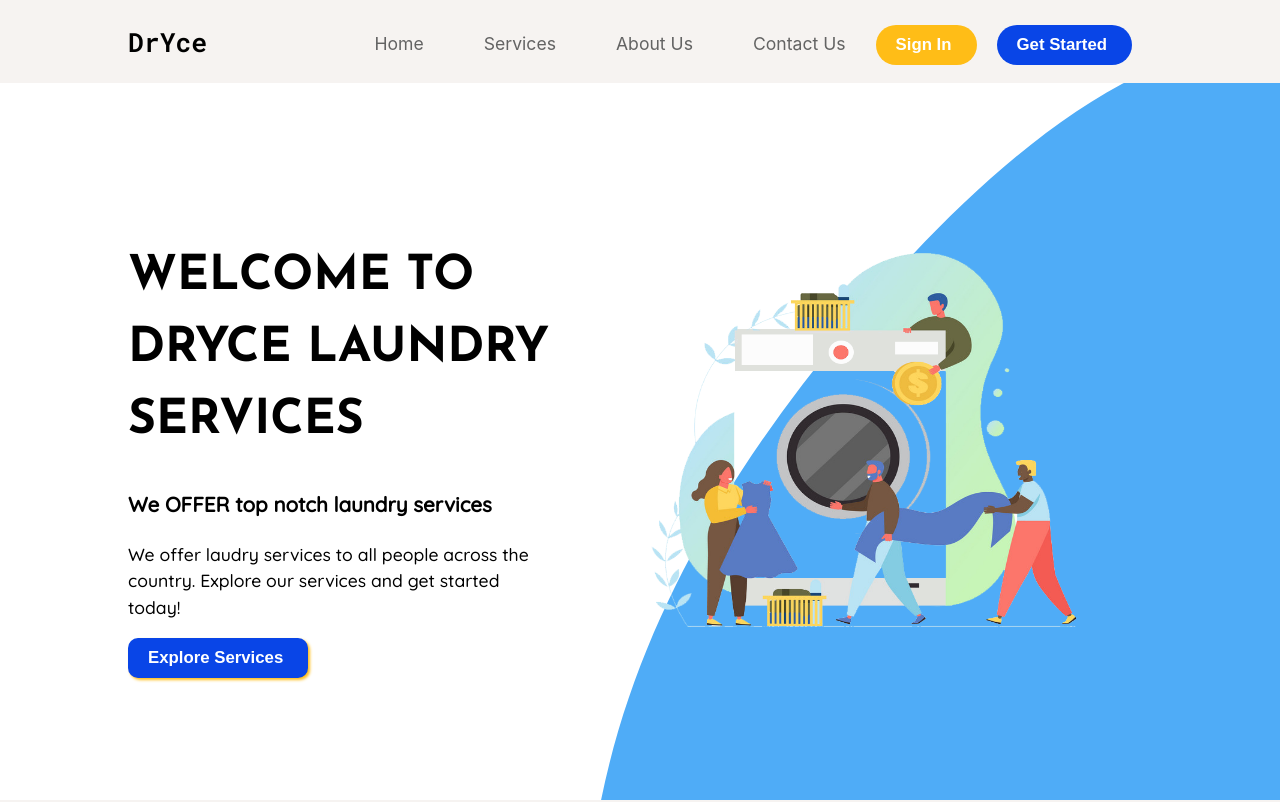
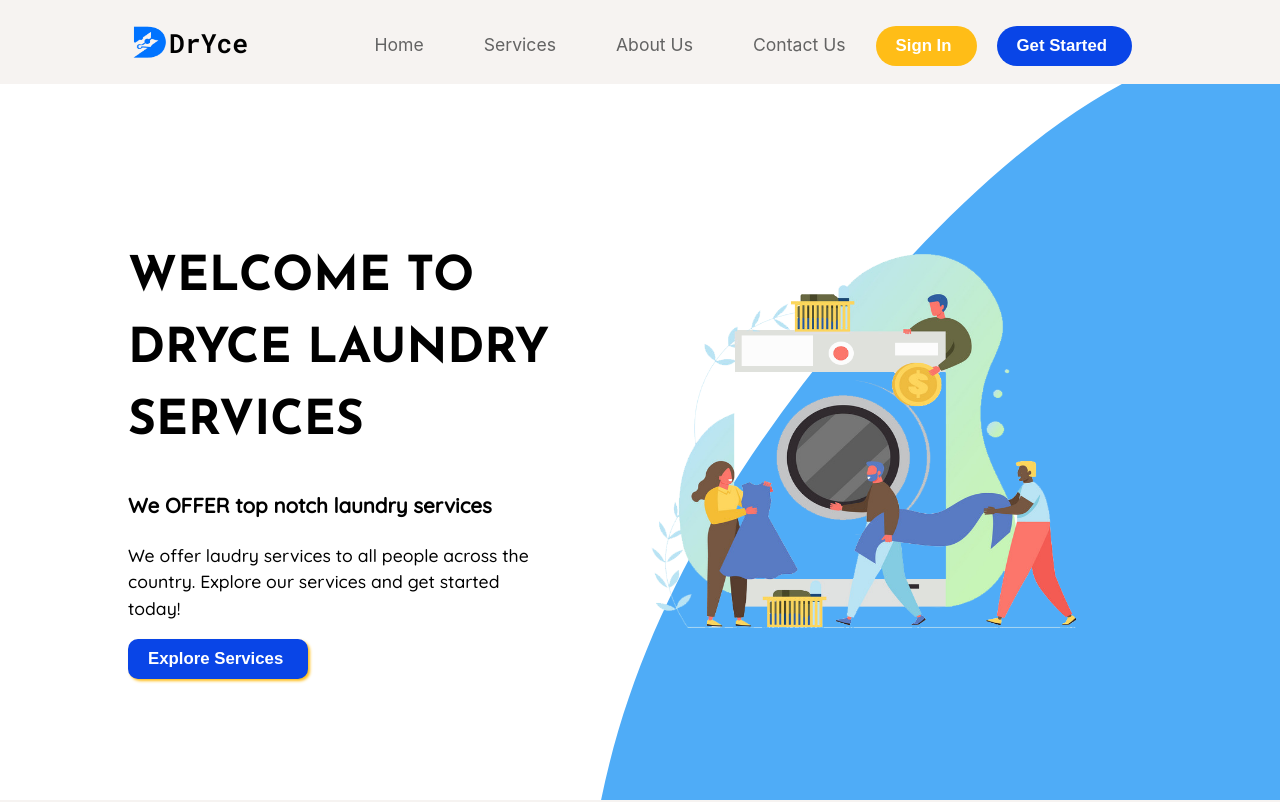
Before and after one commit to Rquaicoo/dryce-web-client, a React (Create React App) app: page / in a window 1280 px wide. Shown: the top 802 px of the page. Built offline with nearby package versions, Linux system fonts and the light colour scheme.

Commit message:
add logo

```diff
--- a/src/components/Navbar/Header.js
+++ b/src/components/Navbar/Header.js
@@ -5,6 +5,7 @@ import './Navlinks.js';
 import { LinkNames } from './Navlinks';
 import Buttons from '../Buttons/Buttons';
 import Home from '../Home/Home';
+import logo from '../../assets/images/drycelogob.png';
 
 class Header extends Component {
 
@@ -20,7 +21,8 @@ class Header extends Component {
       <header>
           <nav className="navBar">
               <div className="navBar-container">
-                <h1>DrYce</h1>
+                <h1><img src={logo} width={"41px"} height={"41px"} alt="logo" className='logoimg'
+                  style={{marginBottom: '-10px'}}></img>DrYce</h1>
                 {/*menu bar with js condition==> ? clicked "classMenu" : "bar or X"*/}
                 <div className='navIcon' onClick={this.handleClick}>
                   <i class={this.state.clicked ? "fa-solid fa-xmark" : "fa-solid fa-bars" }></i>
--- a/src/components/Navbar/Header.scss
+++ b/src/components/Navbar/Header.scss
@@ -51,6 +51,7 @@
   align-items: center;
   width: 80%  ;
   margin: auto;
+
 }
 
 
```
Also changed, not shown: src/assets/images/drycelogob.png (added), 1 other file (tests, documents, lock files or other folders).
